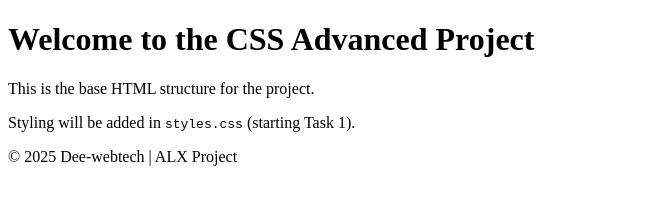
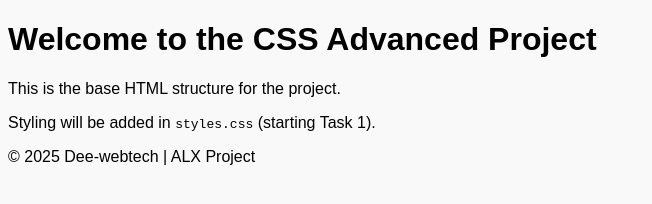
Before and after one commit to Dee-webtech/alx_html_css, a plain HTML site: page css_advanced/index.html in a window 1280 px wide. Shown: the whole page, without its empty margins (0-652 px from the left). Drawn offline with Linux system fonts and the light colour scheme.

Commit message:
Task 1: Add styles.css and import it in index.html

```diff
--- a/css_advanced/index.html
+++ b/css_advanced/index.html
@@ -4,6 +4,8 @@
   <meta charset="UTF-8">
   <meta name="viewport" content="width=device-width, initial-scale=1.0">
   <title>CSS Advanced Project</title>
+  <link rel="stylesheet" href="styles.css">
+
 </head>
 <body>
   <header>
--- /dev/null
+++ b/css_advanced/styles.css
@@ -0,0 +1,4 @@
+body {
+  background-color: #f9f9f9;
+  font-family: Arial, sans-serif;
+}
```
